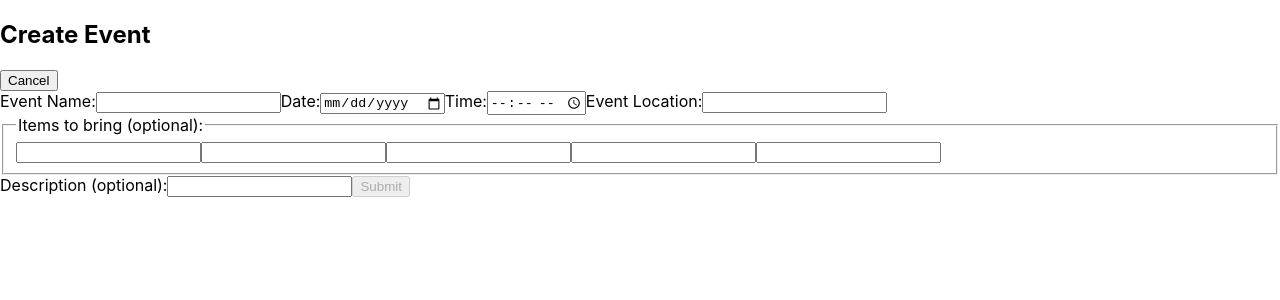
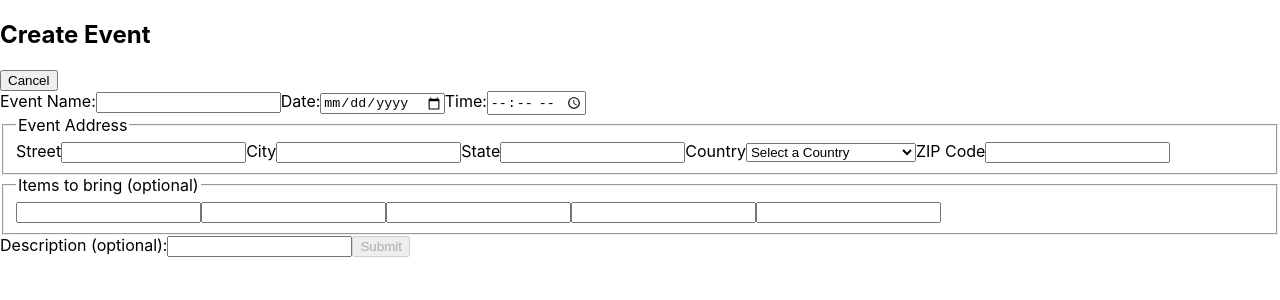
Before and after one commit to potluck-lambda/frontend, a React (Create React App) app: page / in a window 1280 px wide. Shown: the top 300 px of the page. Built offline with nearby package versions, Linux system fonts and the light colour scheme.

Commit message:
location fields added, verification in progress

```diff
--- a/src/App.js
+++ b/src/App.js
@@ -1,6 +1,6 @@
 import './App.css';
 
-import { CreateEvent } from './components/CreateEvent'
+import { CreateEvent } from './Components/CreateEvent'
 
 function App() {
   return (
--- a/src/components/CreateEvent.js
+++ b/src/components/CreateEvent.js
@@ -10,7 +10,12 @@ const initialValues = {
     potluck_name: '',
     potluck_date: '',
     potluck_time: '',
-    event_location: '', // turn event_location into multiple values (potluck_street, potluck_city, potluck_country, and potluck_zip)
+
+    potluck_street: '',
+    potluck_city: '',
+    potluck_state: '',
+    potluck_country: '',
+    potluck_zip: '',
 
     item1: '',
     item2: '',
@@ -25,7 +30,12 @@ const initialErrors = {
     potluck_name: '',
     potluck_date: '',
     potluck_time: '',
-    event_location: '',
+
+    potluck_street: '',
+    potluck_city: '',
+    potluck_state: '',
+    potluck_country: '',
+    potluck_zip: '',
 }
 
 const initialDisabled = true
@@ -89,7 +99,8 @@ function CreateEvent(props) {
                         <div>{formErrors.potluck_name}</div>
                         <div>{formErrors.potluck_date}</div>
                         <div>{formErrors.potluck_time}</div>
-                        <div>{formErrors.event_location}</div>
+
+                        <div>{formErrors.potluck_street}</div>
                     </div>
 
                     <label>Event Name:
@@ -119,18 +130,55 @@ function CreateEvent(props) {
                         />
                     </label>
 
-                    <label>Event Location:
-                        <input
-                            name='event_location'
-                            type='text'
-                            value={formValues.event_location}
-                            onChange={onChange}
-                        />
-                    </label>
+                    <fieldset>
+                        <legend>Event Address</legend>
+                            <label for='potluck_street'>Street</label>
+                            <input
+                                id='potluck_street'
+                                name='potluck_street'
+                                type='text'
+                                value={formValues.potluck_street}
+                                onChange={onChange}
+                            />
+                            <label for='potluck_city'>City</label>
+                            <input
+                                id='potluck_city'
+                                name='potluck_city'
+                                type='text'
+                                value={formValues.potluck_city}
+                                onChange={onChange}
+                            />
+                            <label for='potluck_state'>State</label>
+                            <input
+                                id='potluck_state'
+                                name='potluck_state'
+                                type='text'
+                                value={formValues.potluck_state}
+                                onChange={onChange}
+                            />
+                            <label for='potluck_country'>Country</label>
+                            <select
+                                id='potluck_country'
+                                name='potluck_country'
+                                value={formValues.potluck_country}
+                                onChange={onChange}
+                            >
+                                <option value=''>Select a Country</option>
+                                <option value='usa'>United States of America</option>
+                            </select>
+                            <label for='potluck_zip'>ZIP Code</label>
+                            <input
+                                id='potluck_zip'
+                                name='potluck_zip'
+                                type='text'
+                                value={formValues.potluck_zip}
+                                onChange={onChange}
+                            />
+                    </fieldset>
 
                     <fieldset>
                         {/* Eventually, I think it should be set up to have 1 input box and a button that adds more input boxes as desired. 5 boxes will do for now, I believe. */}
-                        <legend>Items to bring (optional):</legend>
+                        <legend>Items to bring (optional)</legend>
 
                         <input
                             name='item1'
@@ -198,10 +246,23 @@ const formSchema = yup.object().shape({
         .string()
         .required('please select a time'),
 
-    event_location: yup
+    // event_location: yup
+    //     .string()
+    //     .trim()
+    //     .required('please provide a location'),
+    potluck_street: yup
         .string()
-        .trim()
-        .required('please provide a location'),
+        .required('please provide a street'),
+    potluck_city: yup
+        .string()
+        .required('please provide a city'),
+    potluck_state: yup
+        .string()
+        .required('please provide a state')
+        .max(2, 'two characters only (ex. TX)'),
+    potluck_country: yup
+        .string()
+        .required('please select a country')
 })
 
 export { CreateEvent, formSchema }
```
